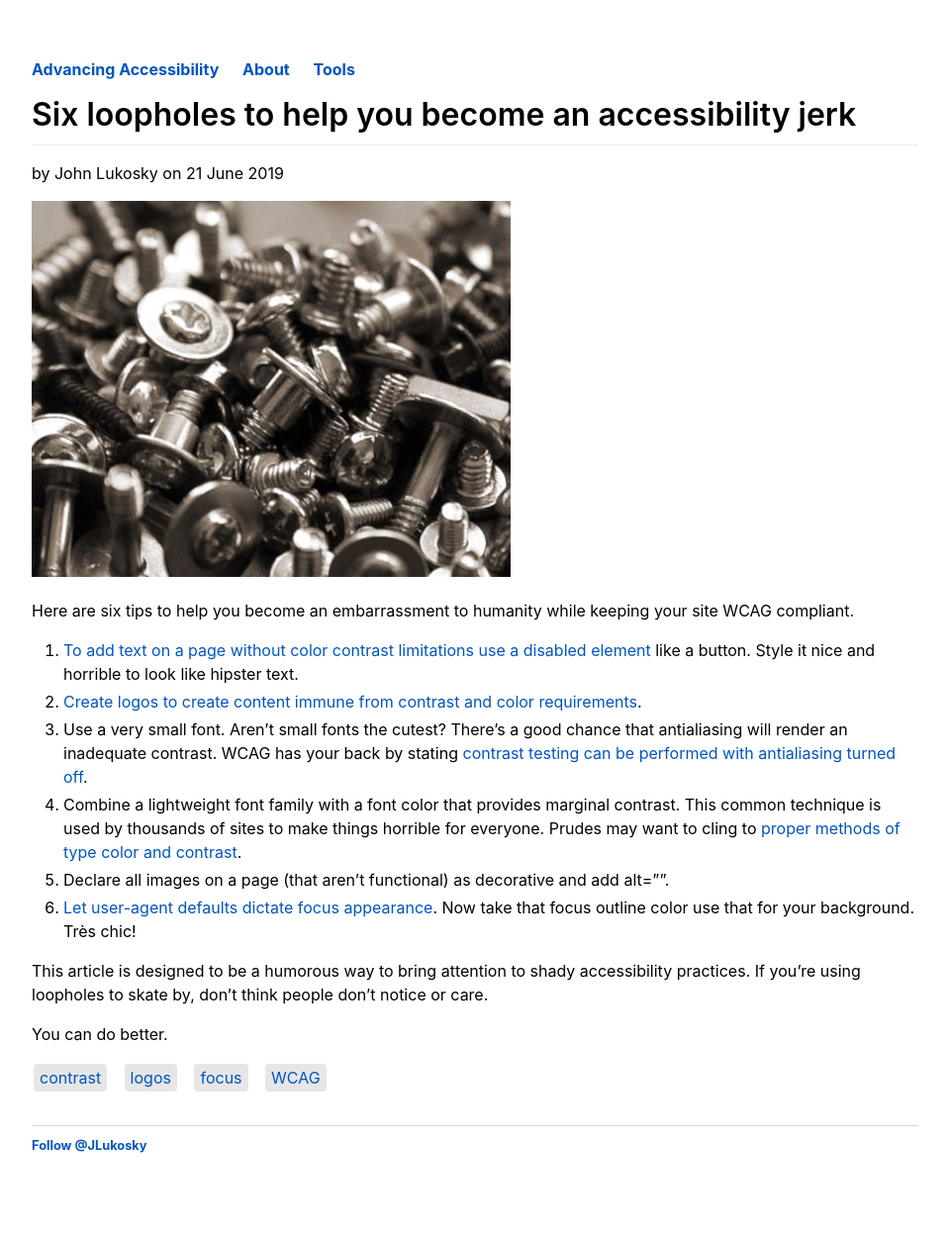
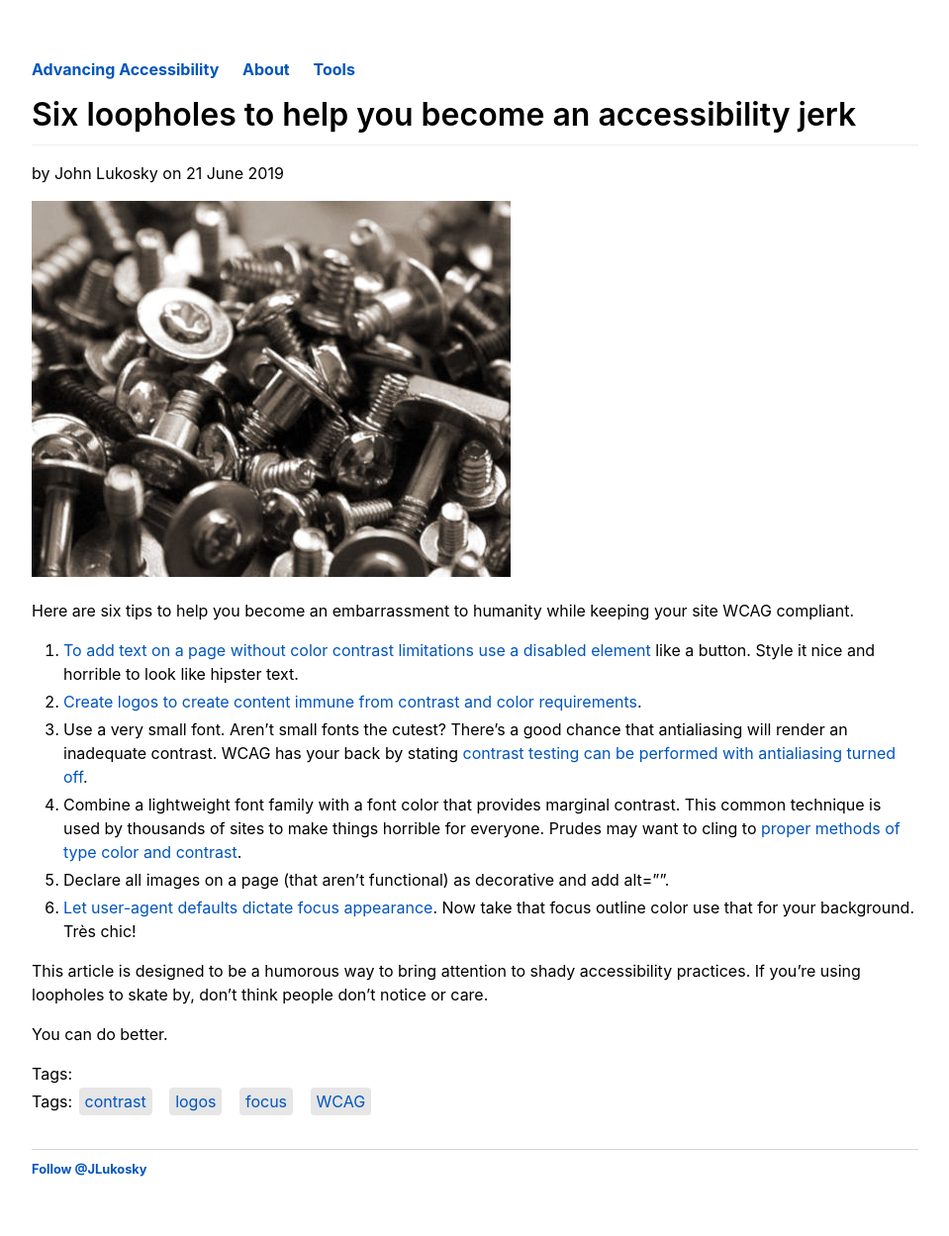
Before and after one commit to jlukosky/jlukosky, a Jekyll site: the page built from _posts/2019-06-21-Six-loopholes-to-help-you-become-an-accessibility-jerk.md, in a window 1280 px wide. Shown: the whole page at 99% size, without its empty margins (160-1119 px from the left). Built offline with Jekyll 4.4.1, drawn with Linux system fonts in a browser that asks for light colours; comment, search, counter and statistics services are not loaded; before the commit the page ends 1225 px from its top, so only the background shows below that.

Commit message:
tag update again!

```diff
--- a/_layouts/post.html
+++ b/_layouts/post.html
@@ -11,8 +11,8 @@ layout: default
 
 {% if page.tags %}
   <!-- <small>tags: <em>{{ page.tags | join: "</em> - <em>" }}</em></small> -->
-
-  <div class="post-tags tag-box">
+Tags:
+  <div class="post-tags tag-box">Tags:
     {% if post %}
       {% assign tags = post.tags %}
     {% else %}
```
